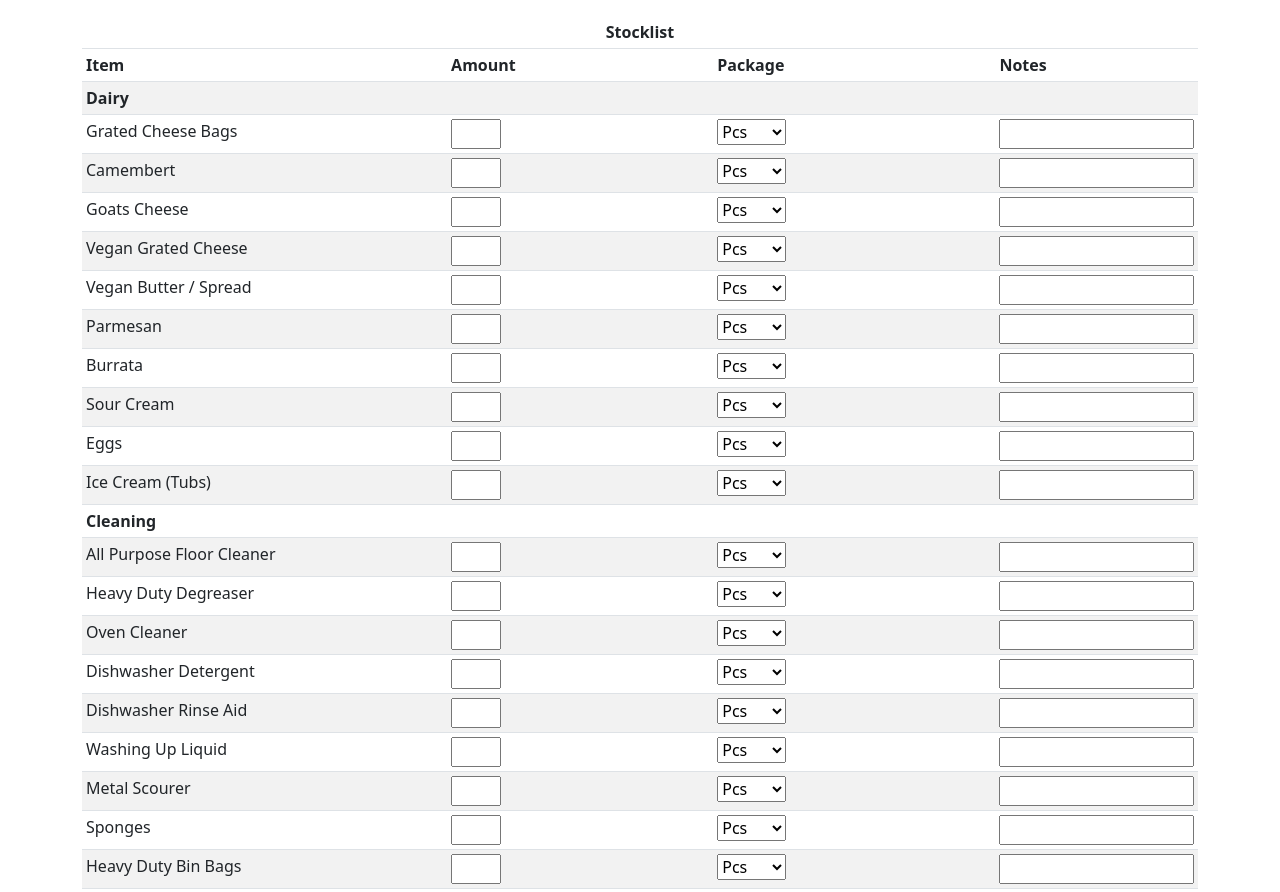
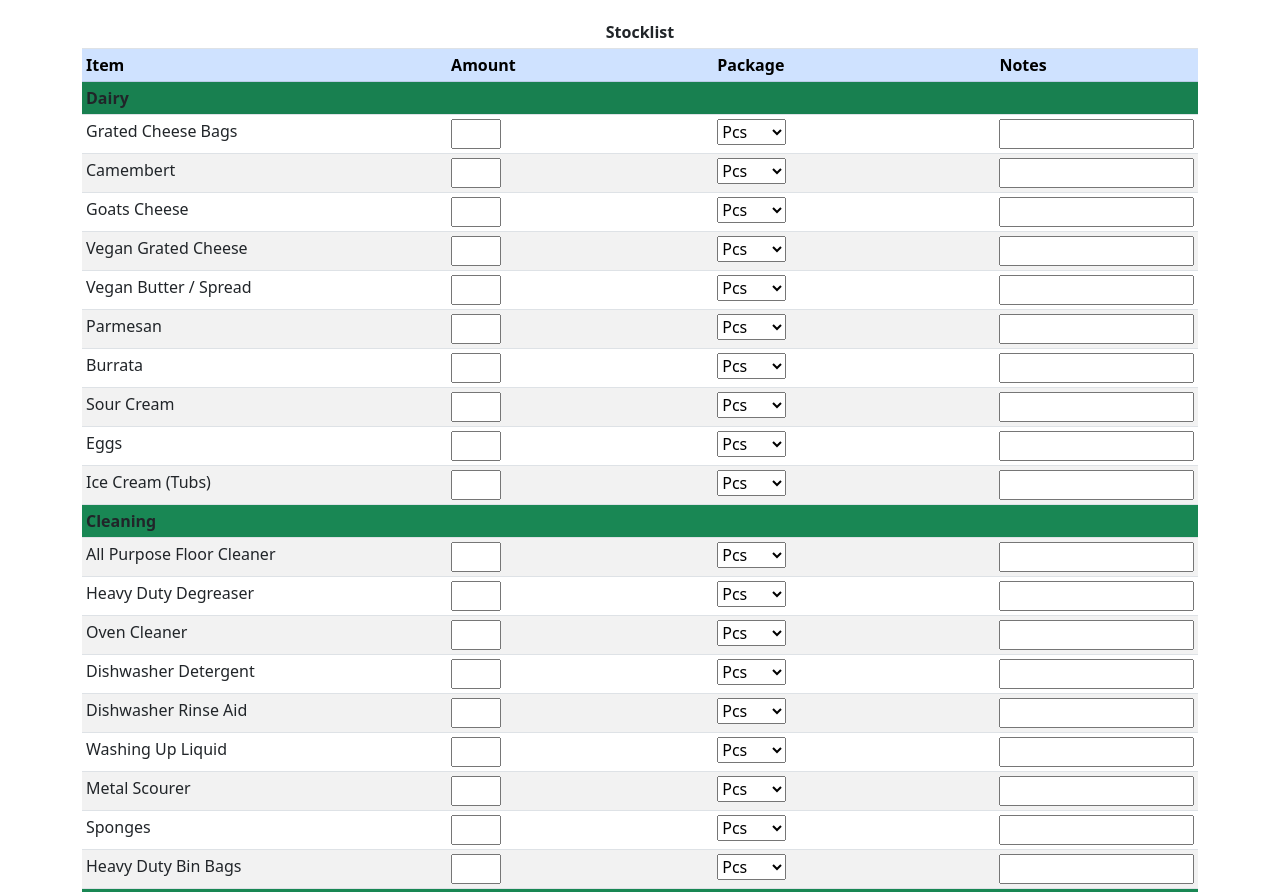
Before and after one commit to nicolaGenovese/stocklist, a plain HTML site: page index.html in a window 1280 px wide. Shown: the top 892 px of the page. Drawn offline with nearby package versions, Linux system fonts and the light colour scheme.

Commit message:
commit90

```diff
--- a/index.html
+++ b/index.html
@@ -35,7 +35,7 @@
           <tr>
             <th colspan="4" class="text-center">Stocklist</th>
           </tr>
-          <tr>
+          <tr class="table-primary">
             <th>Item</th>
             <th>Amount</th>
             <th>Package</th>
--- a/js/js.js
+++ b/js/js.js
@@ -141,7 +141,7 @@ $(document).ready(function() {
   var tableBody = $('#dynamicTable tbody');
 
 function populateTable(array, sectionName) {
-  var sectionHeader = $('<tr>').append($('<th colspan="4">').text(sectionName));
+  var sectionHeader = $('<tr class="bg-success">').append($('<th colspan="4">').text(sectionName));
   tableBody.append(sectionHeader);
 
   $.each(array, function(index, item) {
```
